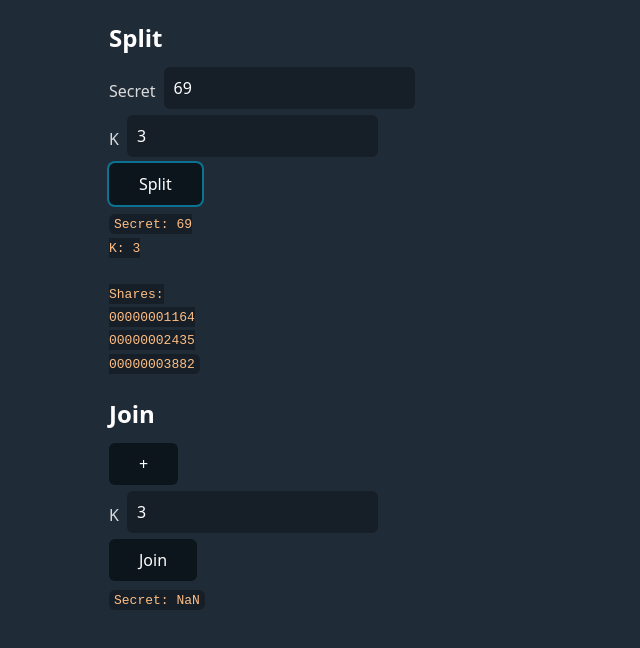
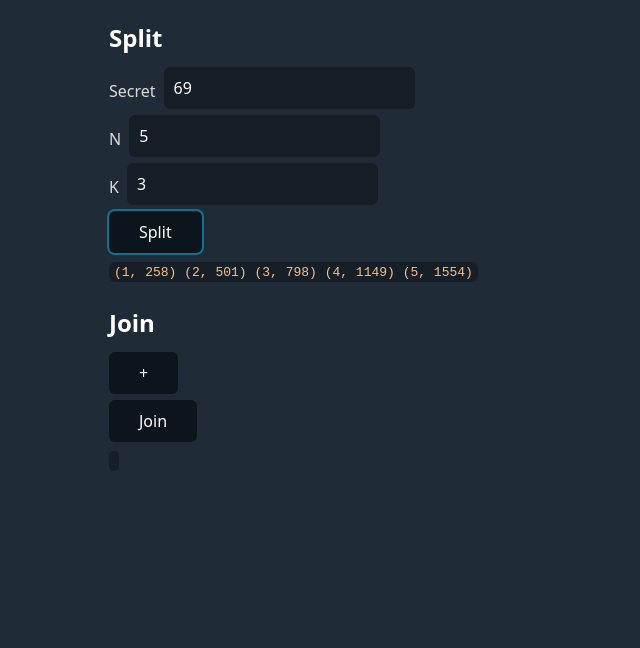
Before and after one commit to vis256/PUT-Cybersecurity, a plain HTML site: page Sem1/Cryptography/2-shamir/index.html in a window 1280 px wide. Both pictures are taken after a click on the button "Split". Shown: the part 76-724 px from the top of the page, without its empty margins (131-771 px from the left). Drawn offline with nearby package versions, Linux system fonts and the light colour scheme.

Commit message:
Do Shamir

```diff
--- a/Sem1/Cryptography/2-shamir/index.html
+++ b/Sem1/Cryptography/2-shamir/index.html
@@ -18,6 +18,10 @@
       <input type="number" autocomplete="off" id="split-input" value="69" />
     </div>
     <div class="row">
+      <span>N</span>
+      <input type="number" autocomplete="off" id="n-split-input" value="5" />
+    </div>
+    <div class="row">
       <span>K</span>
       <input type="number" autocomplete="off" id="k-split-input" value="3" />
     </div>
@@ -30,15 +34,15 @@
     <div id="shares_container"></div>
     <button id="add-share-button">+</button>
 
-    <div class="row">
-      <span>K</span>
-      <input type="number" autocomplete="off" id="k-join-input" value="3" />
-    </div>
+    <br />
+
     <button id="join-button">Join</button>
 
     <br />
     <code id="join-results"></code>
+
     <!-- Scripts -->
+    <!-- Lagrange -->
     <script defer>
       /**
        * At least two points are needed to interpolate something.
@@ -117,133 +121,120 @@
 
         return b / c;
       };
-      const modulus = Math.pow(2, 127) - 1;
+    </script>
 
-      function charToInt(char) {
-        return char.charCodeAt(0);
-      }
-
-      function extractShareData(share) {
-        // First 8 characters contain id
-        const idStr = share.substring(0, 8);
-        const id = parseInt(idStr);
-
-        // Rest of the characters contain the share
-        const shareStr = share.substring(8);
-        const shareData = +shareStr;
-
-        return [id, shareData];
-      }
-
-      function generateShares(secret, totalShares) {
-        const split_result_container = document.querySelector("#split-results");
-        const secretArr = secret.split("");
-        const sharesArr = [];
-
-        const secret_int = secret;
-
-        let coefficients = [secret_int];
-        for (let i = 1; i < totalShares; i++) {
-          coefficients.push(Math.floor(Math.random() * 100));
+    <script defer>
+      function splitSecret(secret, n, k) {
+        const coefficients = [secret];
+        for (var i = 1; i < k; i++) {
+          coefficients.push(Math.floor(Math.random() * 256));
         }
 
-        let shares = [];
-        for (let i = 0; i < totalShares; i++) {
-          let sum = 0n;
+        const shares = [];
 
-          for (const coefficient of coefficients) {
-            sum +=
-              BigInt(coefficient) *
-              BigInt(Math.pow(i + 1, coefficients.indexOf(coefficient)));
+        for (let x = 1; x <= n; x++) {
+          let y = 0;
+
+          for (let j = 0; j < k; j++) {
+            y += coefficients[j] * Math.pow(x, j);
           }
 
-          shares.push(sum);
+          shares.push({ x, y });
         }
-
-        shares = shares.map((share, idx) => {
-          const idStr = (idx + 1).toString().padStart(8, "0");
-          return idStr + "" + share;
-        });
-
-        console.log(shares);
 
         return shares;
       }
 
-      function split() {
-        const str = document.querySelector("#split-input").value;
-        const k = parseInt(document.querySelector("#k-split-input").value);
-
-        const split_result_container = document.querySelector("#split-results");
-        split_result_container.innerHTML = "";
-
-        const secret = str;
-        split_result_container.innerHTML += `Secret: ${secret} <br>`;
-        split_result_container.innerHTML += `K: ${k} <br>`;
-
-        const shares = generateShares(secret, k);
-        split_result_container.innerHTML += `<br /> Shares: <br /> ${shares.join(
-          "<br />"
-        )}`;
-      }
-
-      function join() {
-        let result = "";
-
-        const share_inputs = document.querySelectorAll(".share-join-input");
-        const shares = Array.from(share_inputs).map((input) => input.value);
-
-        const k = parseInt(document.querySelector("#k-join-input").value);
-
-        const shareData = shares.map(extractShareData);
-
-        const x = shareData.map((share) => share[0]);
-        const y = shareData.map((share) => share[1]);
-
-        const l = new Lagrange(x[0], y[0], x[1], y[1]);
-        for (let i = 2; i < k; i++) {
-          l.addPoint(x[i], y[i]);
+      /**
+       * Join shares to reconstruct the secret number using Lagrange polynomial interpolation.
+       * @param {Array} shares - An array of shares, each containing x and y coordinates.
+       * @returns {number|null} The reconstructed secret number, or null if reconstruction fails.
+       */
+      function joinShares(shares) {
+        if (shares.length < 2) {
+          throw new Error(
+            "At least two shares are needed to interpolate the secret."
+          );
         }
 
-        result = l.valueOf(0);
+        const lagrange = new Lagrange(
+          shares[0].x,
+          shares[0].y,
+          shares[1].x,
+          shares[1].y
+        );
 
-        const join_result_container = document.querySelector("#join-results");
-        join_result_container.innerHTML = `Secret: ${result}`;
+        for (let i = 2; i < shares.length; i++) {
+          lagrange.addPoint(shares[i].x, shares[i].y);
+        }
+
+        // Reconstruct the secret by evaluating the Lagrange polynomial at x=0
+        const secret = lagrange.valueOf(0);
+        return Math.round(secret);
       }
+    </script>
 
-      document.querySelector("#split-button").addEventListener("click", () => {
-        split();
+    <script defer>
+      const sharesContainer = document.getElementById("shares_container");
+      const addShareButton = document.getElementById("add-share-button");
+      const joinButton = document.getElementById("join-button");
+      const joinResults = document.getElementById("join-results");
+
+      let shareIndex = 0;
+
+      addShareButton.addEventListener("click", () => {
+        const shareDiv = document.createElement("div");
+        shareDiv.classList.add("row");
+
+        const xInput = document.createElement("input");
+        xInput.type = "number";
+        xInput.placeholder = "X";
+        shareDiv.appendChild(xInput);
+
+        const yInput = document.createElement("input");
+        yInput.type = "number";
+        yInput.placeholder = "Y";
+        shareDiv.appendChild(yInput);
+
+        sharesContainer.appendChild(shareDiv);
+
+        shareIndex++;
       });
 
-      document.querySelector("#join-button").addEventListener("click", () => {
-        join();
+      joinButton.addEventListener("click", () => {
+        const shares = [];
+        for (const shareDiv of sharesContainer.children) {
+          const xInput = shareDiv.children[0];
+          const yInput = shareDiv.children[1];
+
+          const x = parseInt(xInput.value);
+          const y = parseInt(yInput.value);
+
+          shares.push({ x, y });
+        }
+
+        const secret = joinShares(shares);
+        joinResults.textContent = `Secret: ${secret}`;
       });
+    </script>
 
-      document
-        .querySelector("#add-share-button")
-        .addEventListener("click", () => {
-          const row = document.createElement("div");
-          row.classList.add("row");
+    <script defer>
+      const splitButton = document.getElementById("split-button");
+      const splitInput = document.getElementById("split-input");
+      const nSplitInput = document.getElementById("n-split-input");
+      const kSplitInput = document.getElementById("k-split-input");
+      const splitResults = document.getElementById("split-results");
 
-          const input = document.createElement("input");
-          input.type = "text";
-          input.autocomplete = "off";
-          input.classList.add("share-join-input");
+      splitButton.addEventListener("click", () => {
+        const secret = parseInt(splitInput.value);
+        const n = parseInt(nSplitInput.value);
+        const k = parseInt(kSplitInput.value);
 
-          const removeButton = document.createElement("button");
-          removeButton.textContent = "-";
-          removeButton.addEventListener("click", () => {
-            row.remove();
-          });
-
-          row.appendChild(input);
-          row.appendChild(removeButton);
-
-          document.querySelector("#shares_container").appendChild(row);
-        });
-
-      split();
-      join();
+        const shares = splitSecret(secret, n, k);
+        for (const share of shares) {
+          splitResults.textContent += `(${share.x}, ${share.y}) `;
+        }
+      });
     </script>
 
     <style>
```
